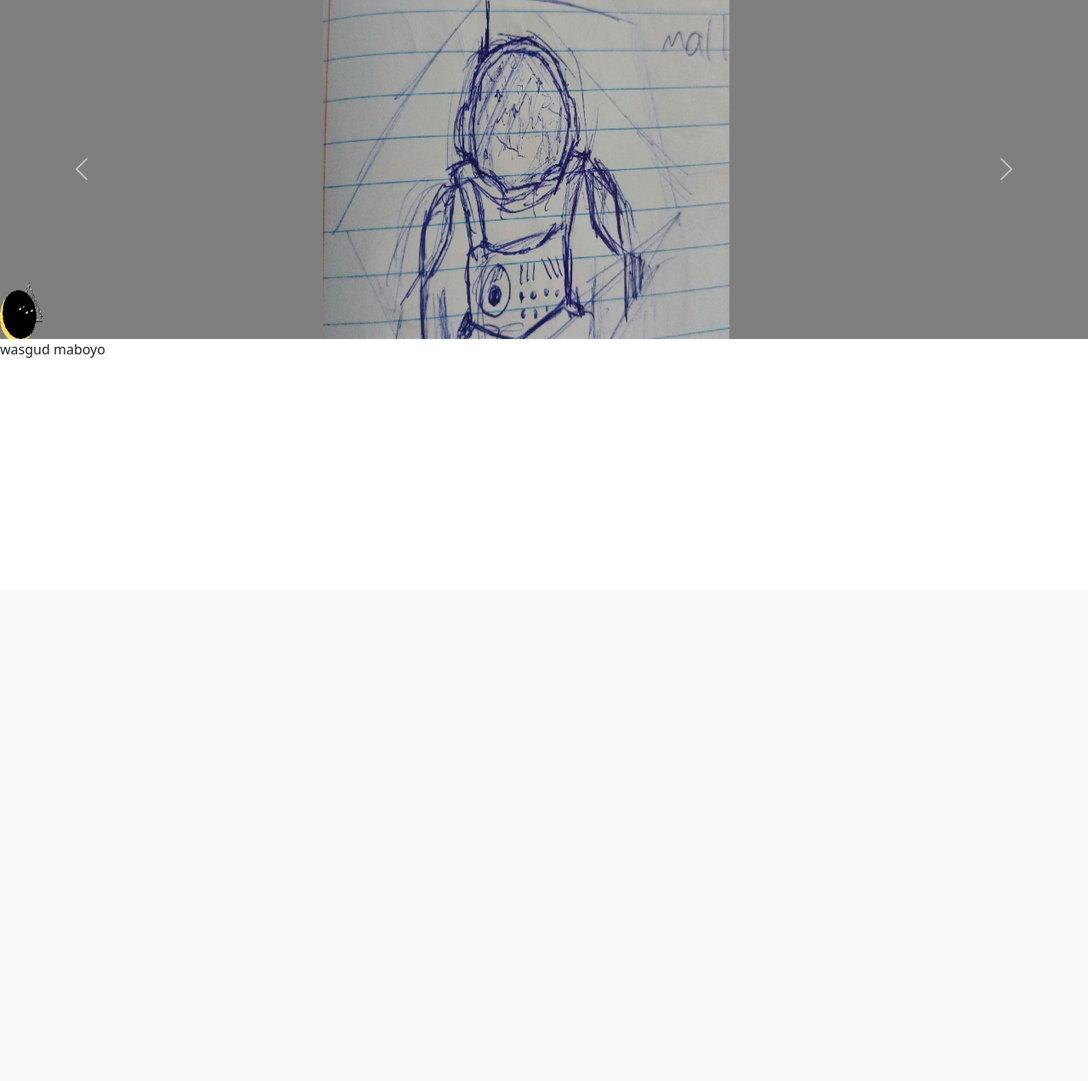
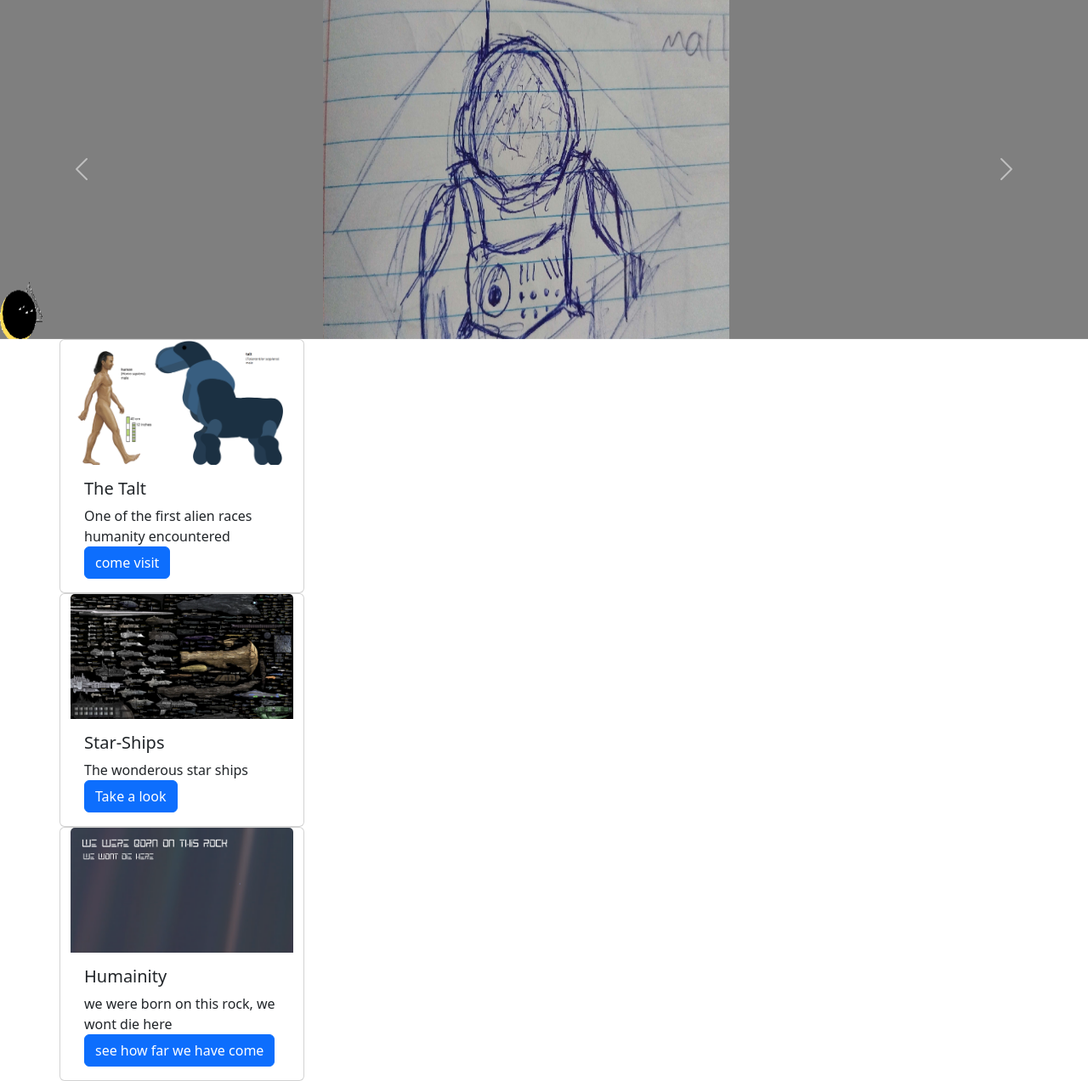
Before and after one commit to TempeHS/2026CT_douglas.p, a Flask app: page / in a window 1280 px wide. Shown: the part 107-1379 px from the top of the page at 85% size. Before the commit the page ends 528 px from the top, so only its background shows below. Run offline with Flask 3, Linux system fonts and the light colour scheme.

Commit message:
added like cards n stuff

```diff
--- a/main.py
+++ b/main.py
@@ -8,11 +8,11 @@ app = Flask(__name__)
 def index():
     card_data = (
         ("The Talt","One of the first alien races humanity encountered", "come visit", "static/images/the talt.png"),
-        ("Star-Ships", "The wonderous star ships", "Take a look", "static/images/logo.png"),
-        ("Humainity","we were born on this rock, we wont die here ", "see how far we have come", "static/images/logo.png"),
+        ("Star-Ships", "The wonderous star ships", "Take a look", "static/images/Untitled design.png"),
+        ("Humainity","we were born on this rock, we wont die here ", "see how far we have come", "static/images/Add a heading.png"),
 
     )
-    return render_template("index.html"), 200
+    return render_template("index.html", cards=card_data), 200
 
 if __name__ == '__main__':
     app.run(debug=True)
--- a/templates/index.html
+++ b/templates/index.html
@@ -1,3 +1,17 @@
 {%extends 'layout.html'%} {%block content%} {%include "partials/slider.html"%}
-<p>wasgud maboyo</p>
-{%endblock%}
+{% for card in cards %}
+<div class="container">
+  <div class="row">
+    <div class="card" style="width: 18rem">
+      <img src="{{ card [3] }}" class="card-img-top" alt="..." />
+      <div class="card-body">
+        <h5 class="card-title">{{ card [0] }}</h5>
+        <p class="card-text">
+          {{ card [1] }}
+          <a href="#" class="btn btn-primary">{{ card [2] }}</a>
+        </p>
+      </div>
+    </div>
+  </div>
+</div>
+{% endfor %}{%endblock%}
```
Also changed, not shown: README.md, static/images/Add a heading.png (added), static/images/Untitled design.png (added).
